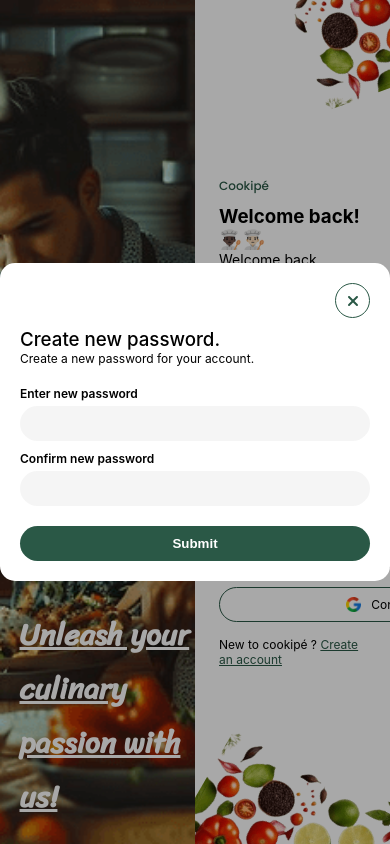
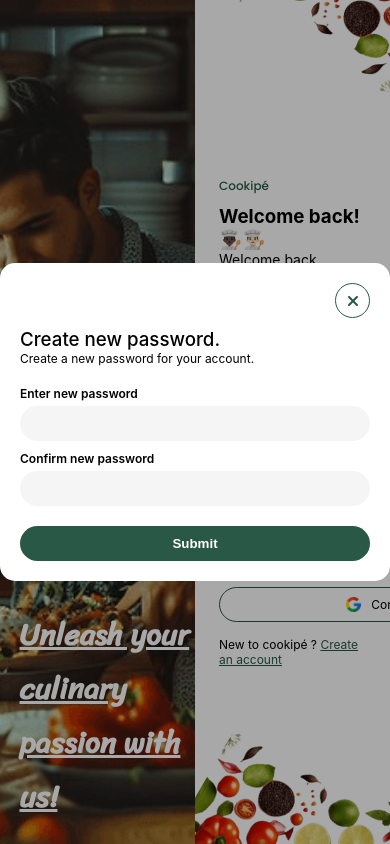
Before and after one commit to Vegetablegito247/cookipe, a React (Create React App) app: page /login in a window 390 px wide. Built offline with nearby package versions, Linux system fonts and the light colour scheme; a web font is replaced by a local one.

Commit message:
edited fruits

```diff
--- a/src/pages/signupPage/style/createAcct.css
+++ b/src/pages/signupPage/style/createAcct.css
@@ -147,6 +147,7 @@
     .img_rigt {
         right: -19%;
         top: -7%;
+        transform: rotate(-45deg);
     }
 }
 
@@ -154,4 +155,10 @@
     .create_form {
         padding: 3rem 24px;
     }
+
+    .img_rigt {
+        right: -38%;
+        top: -3%;
+        transform: rotate(-45deg);
+    }
 }
```
